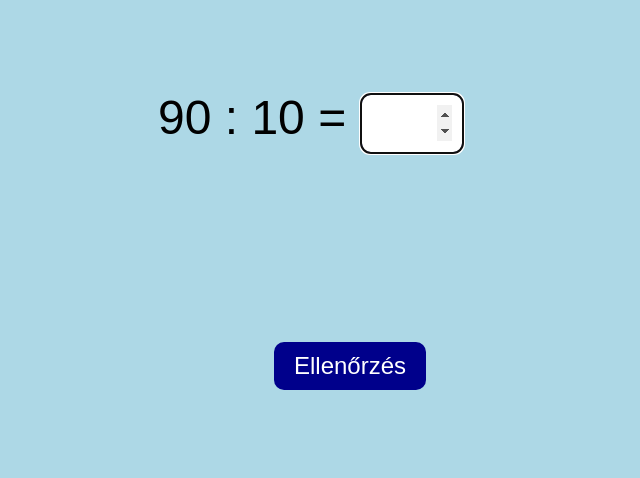
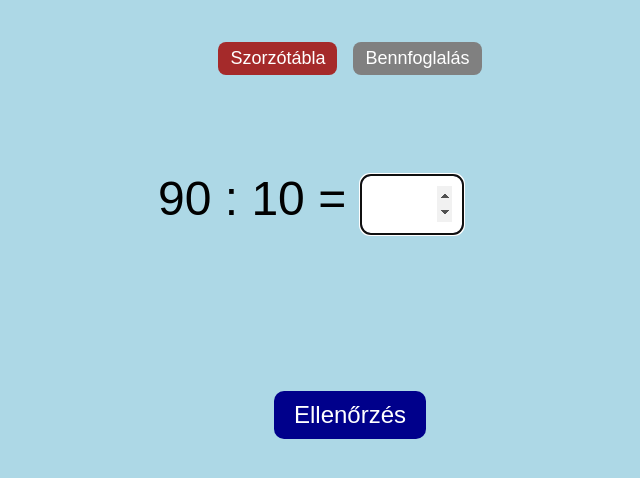
Before and after one commit to tewecske/tewecske.github.io, a plain HTML site: page matek/osztas.html in a window 1280 px wide. Shown: the whole page, without its empty margins (290-930 px from the left). Drawn offline with Linux system fonts and the light colour scheme.

Commit message:
navigation

```diff
--- a/matek/osztas.html
+++ b/matek/osztas.html
@@ -10,6 +10,10 @@
 
 <body>
     <div class="container">
+        <nav class="flex container navbar">
+            <a class="link active" href="szorzotabla.html">Szorzótábla</a>
+            <span class="link inactive">Bennfoglalás</span>
+        </nav>
         <div class="exercise">
             <span class="numbers">
                 <span id="num1"></span> : <span id="num2"></span> =
--- a/styles.css
+++ b/styles.css
@@ -26,15 +26,53 @@ button {
     cursor: pointer;
 }
 
+.link {
+    font-size: 18px;
+    padding: 6px 12px;
+    text-decoration: none;
+    color: white;
+    border: none;
+    border-radius: 8px;
+}
+
+.active {
+    background-color: brown;
+    cursor: pointer;
+}
+
+.inactive {
+    background-color: gray;
+}
+
+.flex {
+    display: flex;
+}
+
+ul {
+    list-style: none;
+    display: flex;
+    margin: 0;
+    padding: 0;
+    width: 26rem;
+    height: 4rem;
+    gap: 0.75rem;
+}
+
+.navbar {
+    margin-bottom: 6rem;
+    gap: 1rem;
+}
+
 .container {
     text-align: center;
     justify-items: center;
+    justify-content: center;
 }
 
 .exercise {
     margin-bottom: 20px;
     width: 26rem;
-    height: 6rem;
+    height: 4rem;
 }
 
 .numbers {
```
Also changed, not shown: matek/index.html (+6 -8 lines), matek/szorzotabla.html (+4 -0 lines).
